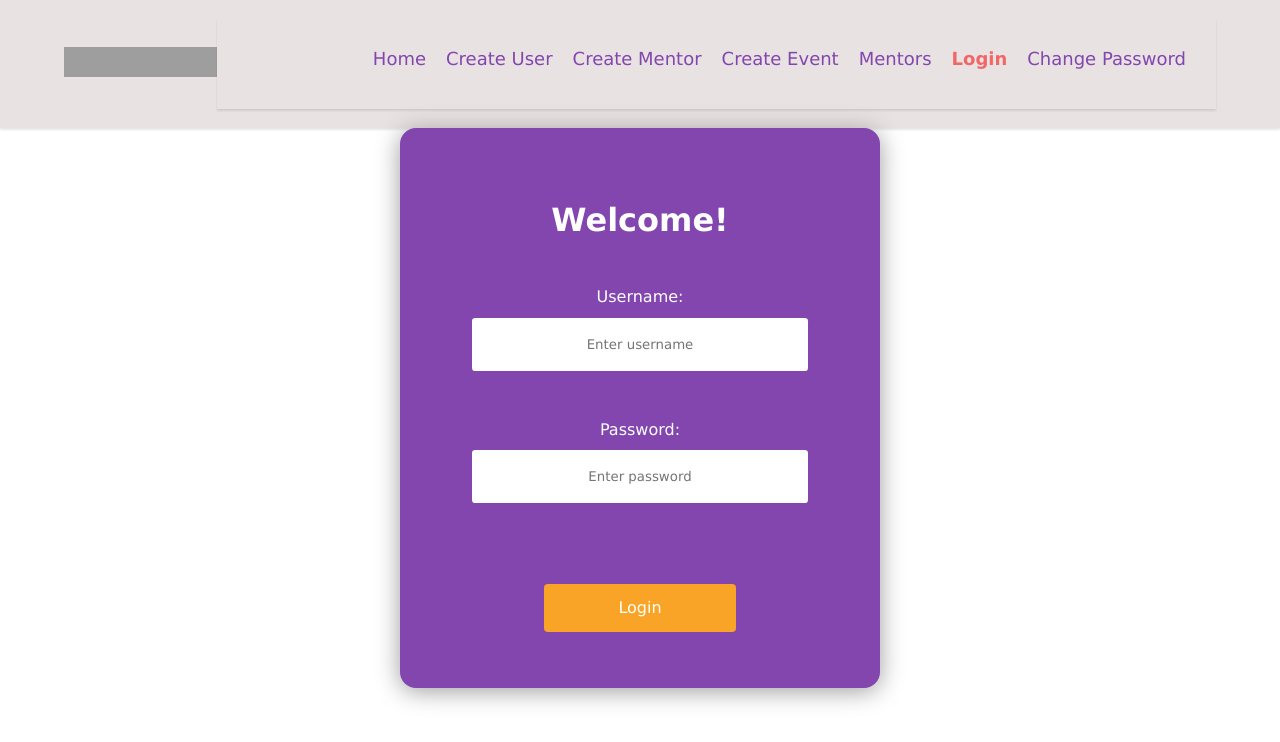
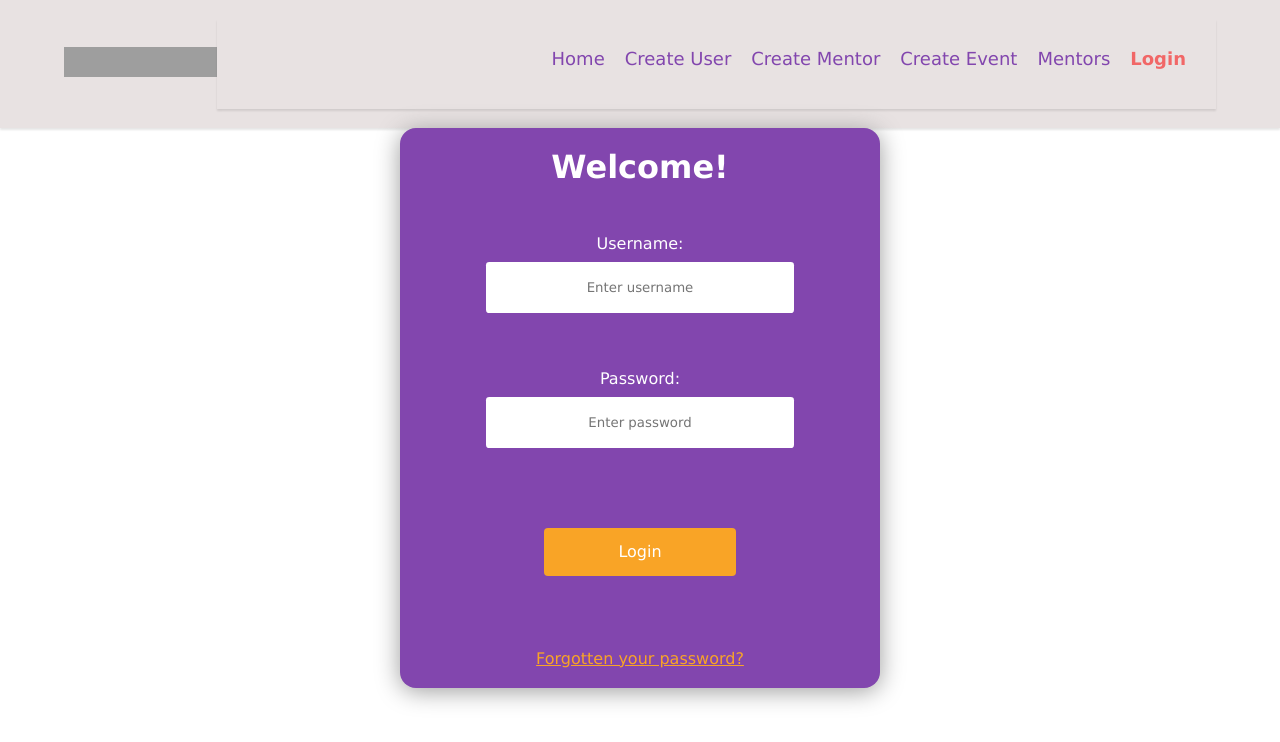
Before and after one commit to SheCodesAus/select_stars_group_2023_frontend, a React (Vite) app in the folder selectstars/: page /login in a window 1280 px wide. Shown: the top 742 px of the page. Built offline with nearby package versions, Linux system fonts and the light colour scheme; grey boxes are pictures that could not be loaded.

Commit message:
Making navbar better. Altered login form

```diff
--- a/selectstars/src/components/LoginPage/loginform.css
+++ b/selectstars/src/components/LoginPage/loginform.css
@@ -27,7 +27,7 @@
 } */
 
 
-.cover h1, .login_label{
+.login-cover h1, .login_label{
     color: white;
 }
 
@@ -39,15 +39,16 @@
     align-items: center;
 } */
 
-/* .field_container{
+.field_container{
     display: flex;
     justify-content: center;
     align-items: center;
     flex-direction: column;
 
-} */
 
-/* .cover {
+}
+
+.login-cover {
     background-color: #8246AE;
     width: 30em;
     height: 35em;
@@ -59,7 +60,7 @@
     align-items: center;
     justify-content: space-around;
     margin: 0 auto;
-} */
+}
 
 .field_container label{
     margin-bottom: 5%;
@@ -69,15 +70,20 @@
 .field_container input {
     border: none;
     background-color: white;
-    height: 4em;
-    width: 150%;
+    height: 10%;
+    width: 180%;
     border-radius: 0.25em;
     text-align: center;
-    padding: 2em;
+    padding: 15%;
 }
 
 .field_container input:focus {
     outline-color: #F9A426;
+}
+
+.password-reset {
+    color:#F9A426;
+
 }
 
 #login-button {
--- a/selectstars/src/components/LoginPage/loginform.jsx
+++ b/selectstars/src/components/LoginPage/loginform.jsx
@@ -30,10 +30,7 @@ function LoginForm() {
         );
         return response.json();
     }
-    // const handleLogout = () => {
-    //     window.localStorage.removeItem("token");
-    //     navigate("/login");
-    // }
+
 
     const handleSubmit = (event) => {
         event.preventDefault();
@@ -48,8 +45,8 @@ function LoginForm() {
 
     return (
 
-        <form className="cover">
-            <div className="background-image-login"></div>
+        <form className="login-cover">
+
             <h1>Welcome!</h1>
 
             <div className="field_container">
@@ -72,6 +69,12 @@ function LoginForm() {
             </div>
 
             <button type="submit" onClick={handleSubmit} id="login-button">Login</button>
+
+            <div className="password_container">
+                <Link to='/user/change-password/' className='password-reset'>
+                Forgotten your password?
+                </Link>
+            </div>
         </form>
 
     );
--- a/selectstars/src/components/Nav/Nav.jsx
+++ b/selectstars/src/components/Nav/Nav.jsx
@@ -60,9 +60,6 @@ function Nav() {
           </Link>
         )}
 
-        <Link to='/user/change-password/' className='nav-item'>
-          Change Password
-        </Link>
       </div>
     </nav>
   );
```
